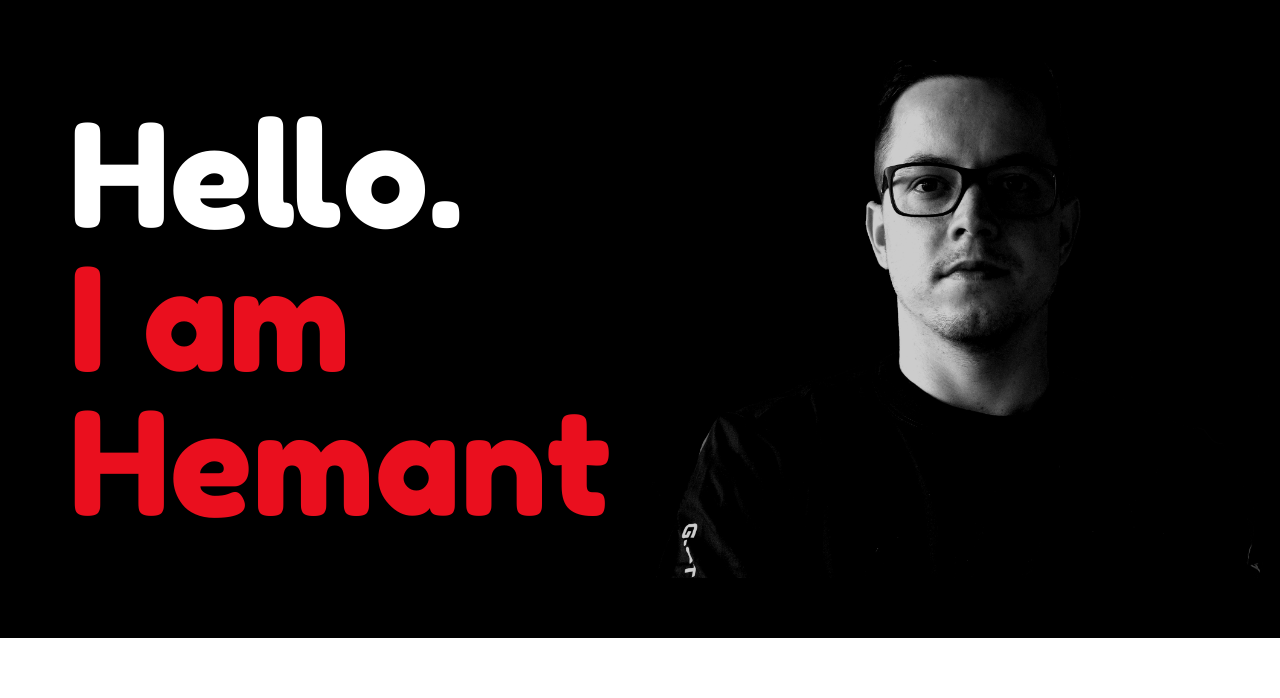
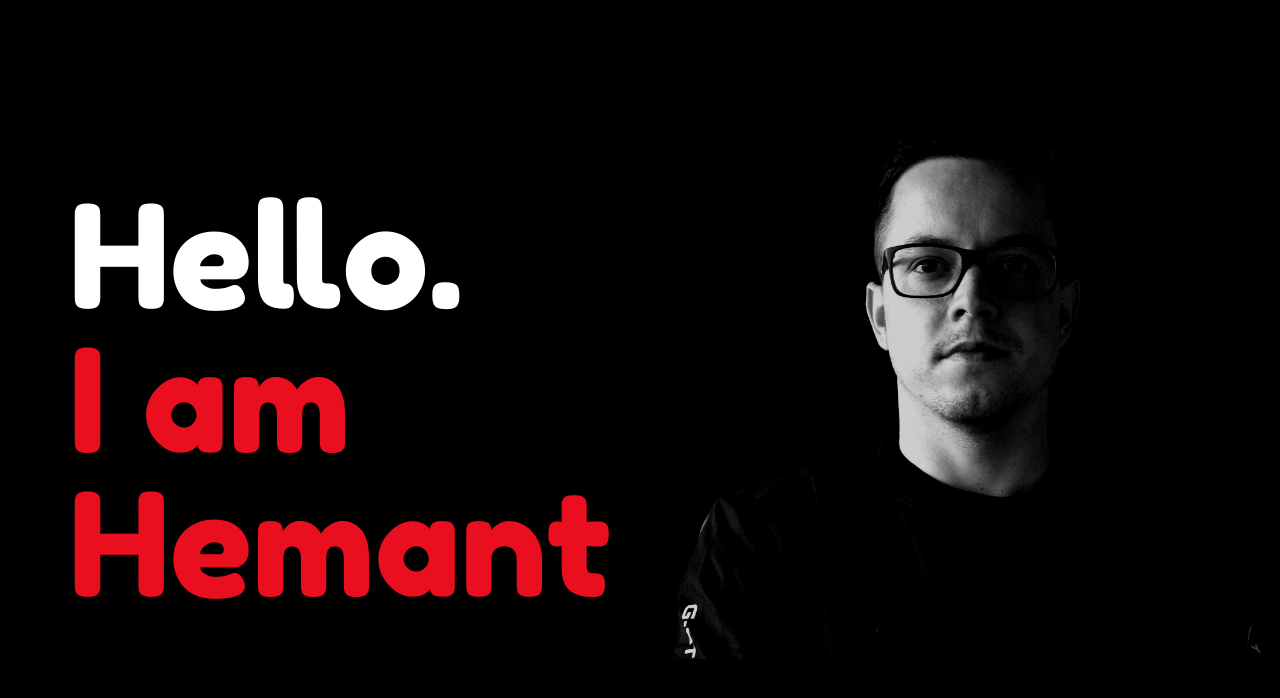
Before and after one commit to Hemantkunder2422/portfolio, a React (Create React App) app: page / in a window 1280 px wide. Shown: the top 698 px of the page. Built offline with nearby package versions, Linux system fonts and the light colour scheme.

Commit message:
updated url

```diff
--- a/src/pages/home/home.css
+++ b/src/pages/home/home.css
@@ -2,7 +2,7 @@
   display: flex;
   align-items: center;
   justify-content: center;
-  padding: 60px 0;
+  height: 100dvh;
 }
 .home__text,
 .home__image {
--- a/src/pages/work/Work.jsx
+++ b/src/pages/work/Work.jsx
@@ -9,10 +9,10 @@ const Work = () => {
       <Navlink />
       <div className="myworks-wrapper">
         <ul>
-          {data.map((project) => {
-            const { projectName, url, desc } = project;
+          {data.map((project, index) => {
+            const { projectName, desc } = project;
             return (
-              <li>
+              <li key={index}>
                 <h3>{projectName}</h3>
                 <p>{desc}</p>
               </li>
```
